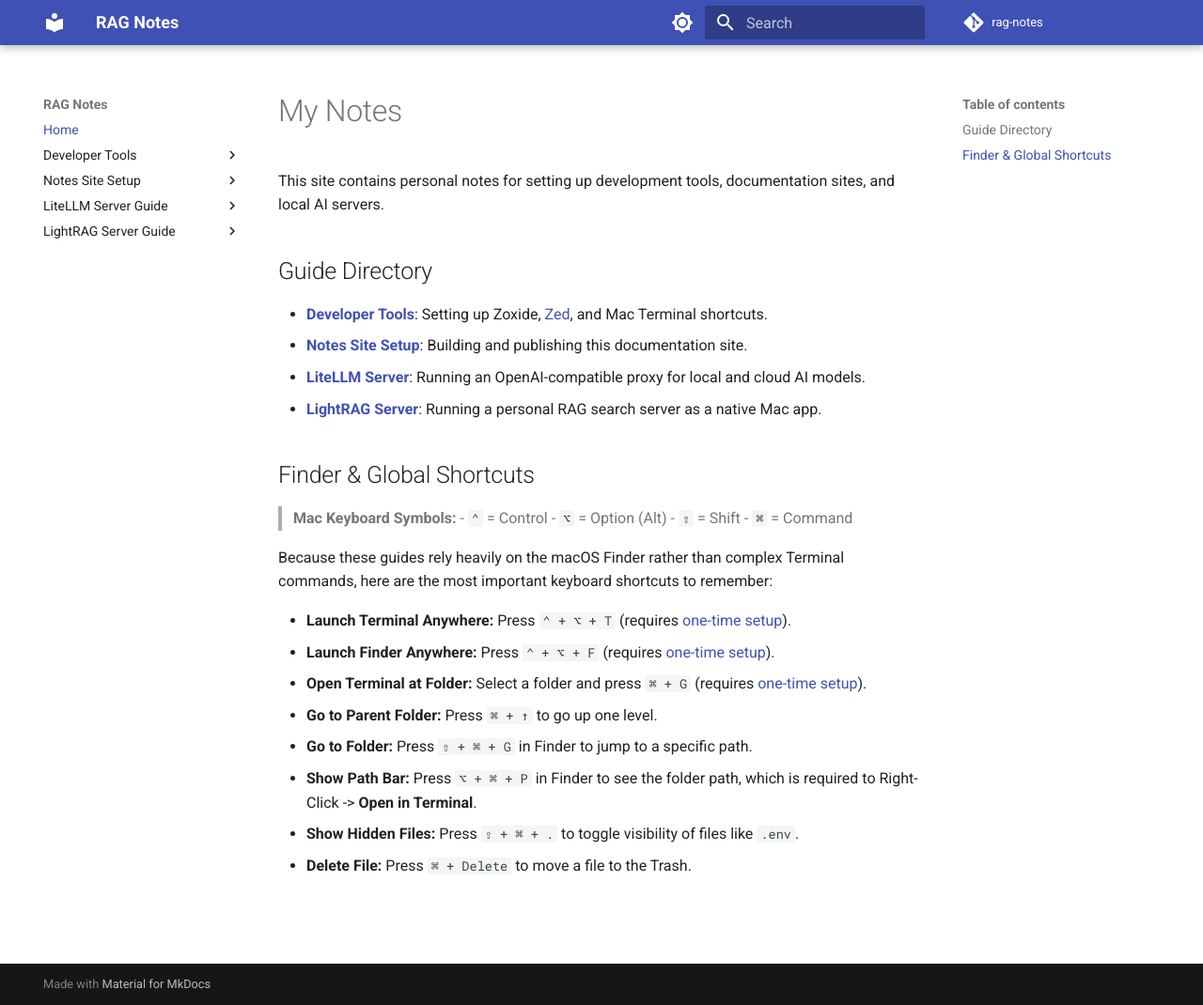
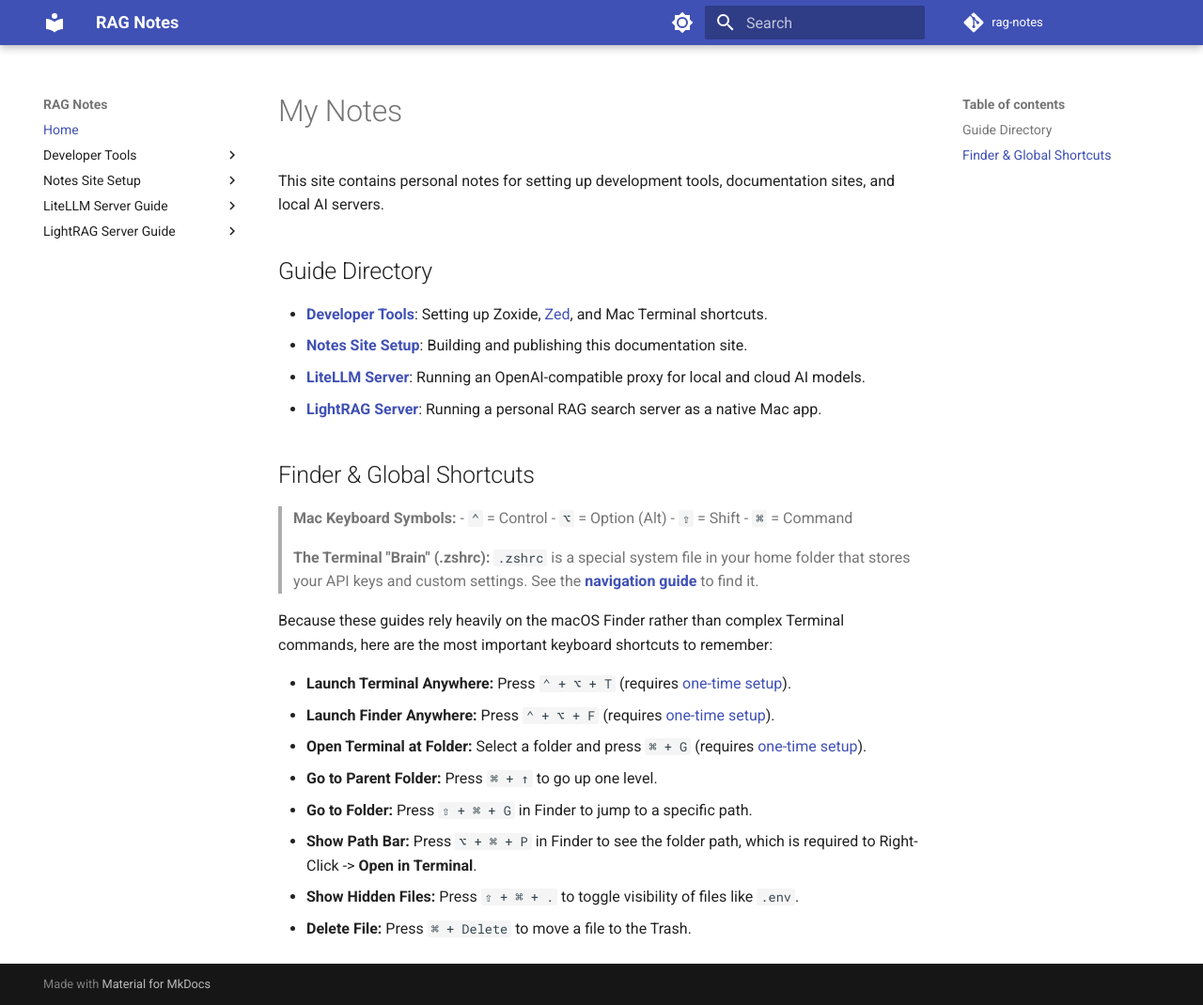
Before and after one commit to kbhatiya999/rag-notes, an MkDocs documentation site: the page built from docs/index.md, in a window 1280 px wide and 1070 px high. Shown: the whole window at 94% size. Built offline with MkDocs 1.6.1 and Material for MkDocs 9.7.7, drawn with Linux system fonts in a browser that asks for light colours; comment, search, counter and statistics services are not loaded.

Commit message:
Added .zshrc definition and link to homepage

```diff
--- a/docs/index.md
+++ b/docs/index.md
@@ -16,6 +16,9 @@
 > - `⌥` = Option (Alt)
 > - `⇧` = Shift
 > - `⌘` = Command
+>
+> **The Terminal "Brain" (.zshrc):**
+> `.zshrc` is a special system file in your home folder that stores your API keys and custom settings. See the **[navigation guide](dev-tools/mac-terminal-shortcuts.md#5-the-terminal-brain-zshrc)** to find it.
 
 Because these guides rely heavily on the macOS Finder rather than complex Terminal commands, here are the most important keyboard shortcuts to remember:
 
```
